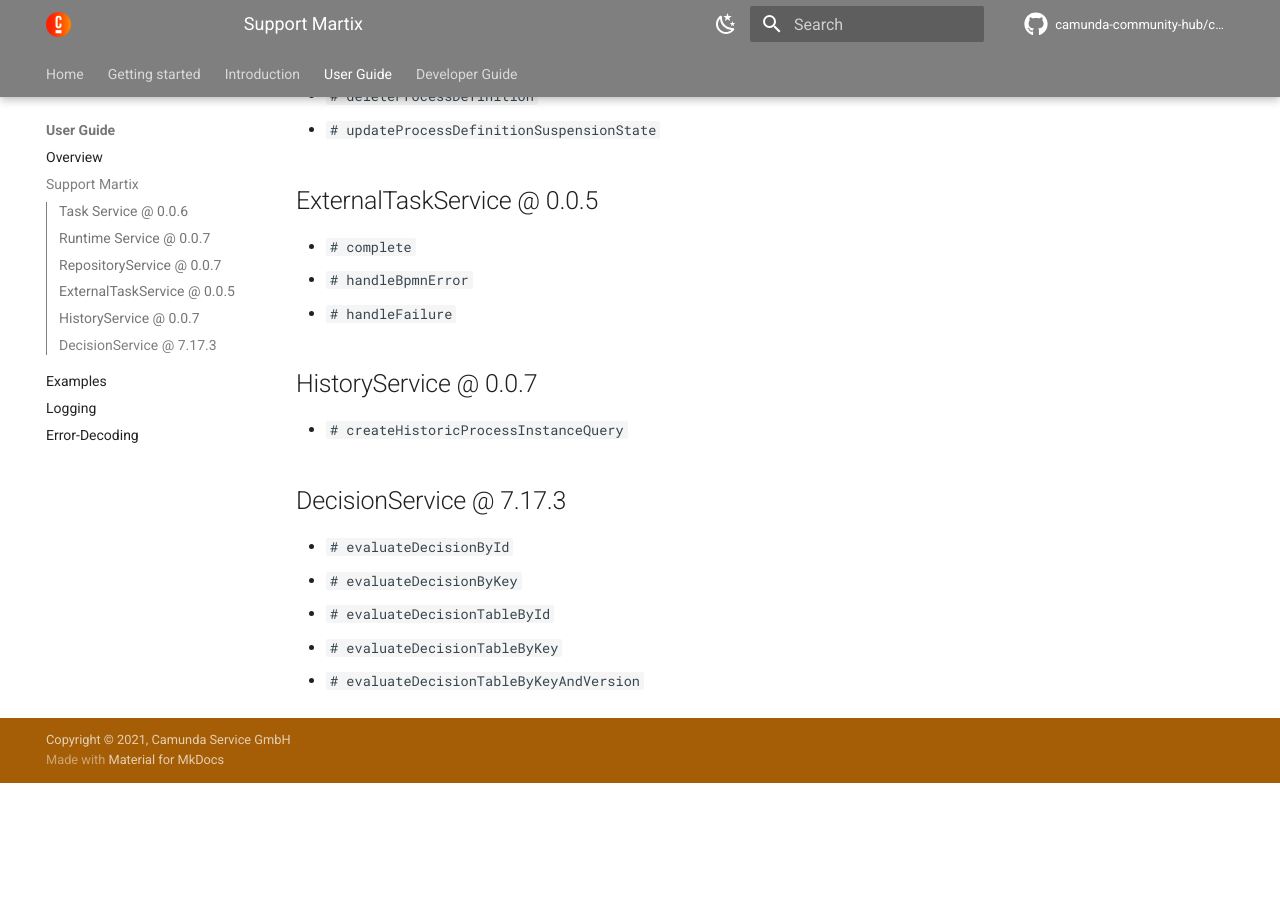
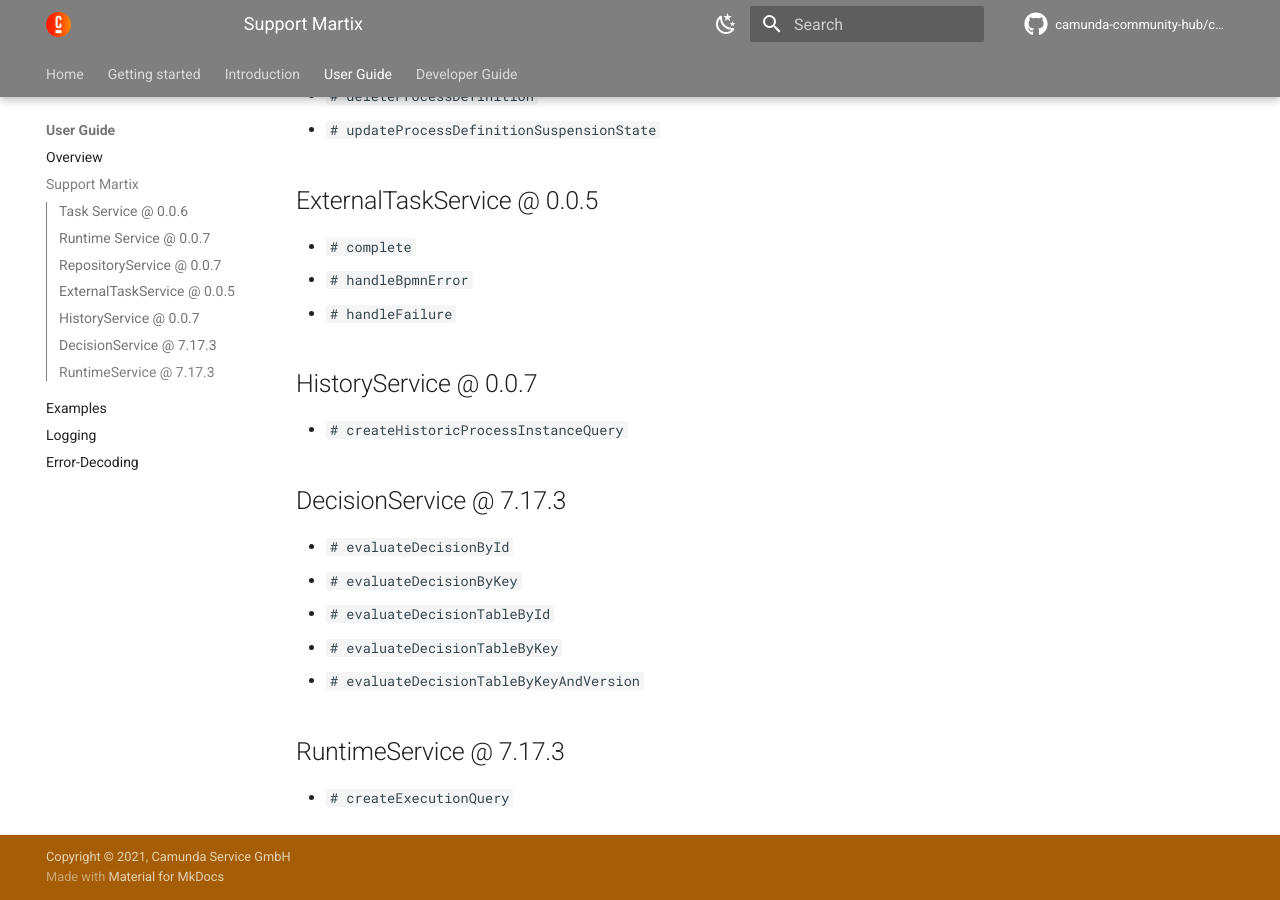
Before and after one commit to camunda-community-hub/camunda-platform-7-rest-client-spring-boot, an MkDocs documentation site: the page built from docs/user-guide/support-matrix.md, in a window 1280 px wide and 900 px high, scrolled down 3443 px. Built offline with MkDocs 1.6.1 and Material for MkDocs 9.7.7, drawn with Linux system fonts in a browser that asks for light colours; comment, search, counter and statistics services are not loaded; the version menu is left out; before the commit the page ends 4226 px from its top, so only the background shows below that.

Commit message:
feat: #10 add feature to documentation

```diff
--- a/docs/user-guide/support-matrix.md
+++ b/docs/user-guide/support-matrix.md
@@ -117,3 +117,7 @@
 * `# evaluateDecisionTableById`
 * `# evaluateDecisionTableByKey`
 * `# evaluateDecisionTableByKeyAndVersion`
+
+## RuntimeService @ 7.17.3
+
+* `# createExecutionQuery`
```
Also changed, not shown: docs/introduction/features.md (+1 -0 lines).
